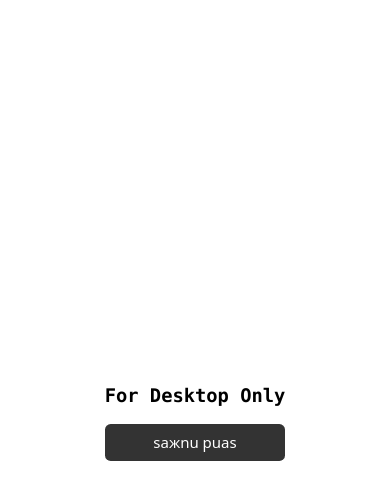
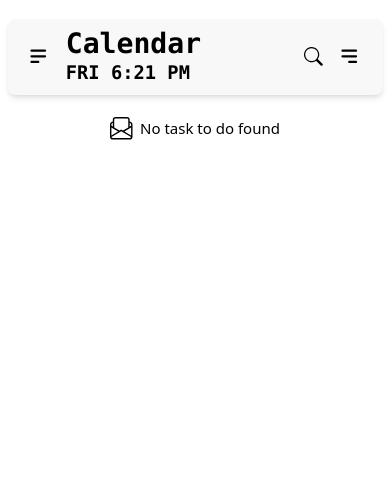
Before and after one commit to Boreumdal/unfinshed-proj-todo, a React (Vite) app in the folder frontend/: page /local in a window 390 px wide. Shown: the top 500 px of the page. Built offline with nearby package versions, Linux system fonts and the light colour scheme.

Commit message:
initial responsiveness

```diff
--- a/frontend/src/pages/Local/DisplayTask.jsx
+++ b/frontend/src/pages/Local/DisplayTask.jsx
@@ -36,7 +36,7 @@ const DisplayTask = ({tasks, setOpenedDataId, openedDataId, setOpenedDataToggle,
 	}, [tasks])
 
 	return (
-		<div className='flex flex-col gap-5 h-full'>
+		<div className='flex flex-col gap-5 h-fit py-2'>
 			{
 				tab === 'todo' && dates && dates.length > 0 && dates.sort((a, b) => Date.parse(a) - Date.parse(b))
 					.map((date, idx) => tasks && tasks.tasks.length > 0 && tasks.tasks.filter(task => task.marks.deleted !== true && task.dueDate.slice(0,10) === date && task.marks.archived !== true).length > 0 && (
@@ -49,7 +49,7 @@ const DisplayTask = ({tasks, setOpenedDataId, openedDataId, setOpenedDataToggle,
 								</div>
 							</div>
 
-							<div className='grid grid-cols-3 gap-2 mt-4'>
+							<div className='grid grid-cols-2 sm:grid-cols-3 gap-2 mt-5'>
 								{
 									tasks && tasks.tasks.length > 0 && tasks.tasks.filter(task => task.marks.deleted !== true && task.dueDate.slice(0,10) === date && task.marks.archived !== true).map(item => (
 										<div key={item.id} onClick={() => openTaskHandler(item.id)} className={((item.status !== 'todo' ? 'opacity-50 text-gray-400' : '') + (openedDataId && openedDataId !== item.id ? (light ?' bg-[#EEEEEE] hover:brightness-105' : 'bg-theme-dark-back hover:brightness-125') : (light ? ' bg-[#f7f7f7]' : ' bg-theme-dark-fore'))) + ' cursor-pointer hover:shadow-none duration-200 w-full h-[35px] flex items-center justify-between px-3 rounded shadow-sm'}>
@@ -80,7 +80,7 @@ const DisplayTask = ({tasks, setOpenedDataId, openedDataId, setOpenedDataToggle,
 								</div>
 							</div>
 
-							<div className='grid grid-cols-3 gap-2 mt-4'>
+							<div className='grid grid-cols-2 sm:grid-cols-3 gap-2 mt-5'>
 								{
 									tasks && tasks.tasks.length > 0 && tasks.tasks.filter(task => task.marks.deleted !== true && task.dueDate.slice(0,10) === date && task.marks.archived !== true && task.status === 'todo').map(item => (
 										<div key={item.id} onClick={() => openTaskHandler(item.id)} className={((item.status !== 'todo' ? 'opacity-50 text-gray-400' : '') + (openedDataId && openedDataId !== item.id ? (light ?' bg-[#EEEEEE] hover:brightness-105' : 'bg-theme-dark-back hover:brightness-125') : (light ? ' bg-[#f7f7f7]' : ' bg-theme-dark-fore'))) + ' cursor-pointer hover:shadow-none duration-200 w-full h-[35px] flex items-center justify-between px-3 rounded shadow-sm'}>
@@ -111,7 +111,7 @@ const DisplayTask = ({tasks, setOpenedDataId, openedDataId, setOpenedDataToggle,
 								</div>
 							</div>
 
-							<div className='grid grid-cols-3 gap-2 mt-4'>
+							<div className='grid grid-cols-2 sm:grid-cols-3 gap-2 mt-5'>
 								{
 									tasks && tasks.tasks.length > 0 && tasks.tasks.filter(task => task.marks.deleted !== true && task.dueDate.slice(0,10) === date && task.marks.marked === true).map(item => (
 										<div key={item.id} onClick={() => openTaskHandler(item.id)} className={((item.status !== 'todo' ? 'opacity-50 text-gray-400' : '') + (openedDataId && openedDataId !== item.id ? (light ?' bg-[#EEEEEE] hover:brightness-105' : 'bg-theme-dark-back hover:brightness-125') : (light ? ' bg-[#f7f7f7]' : ' bg-theme-dark-fore'))) + ' cursor-pointer hover:shadow-none duration-200 w-full h-[35px] flex items-center justify-between px-3 rounded shadow-sm'}>
@@ -142,7 +142,7 @@ const DisplayTask = ({tasks, setOpenedDataId, openedDataId, setOpenedDataToggle,
 								</div>
 							</div>
 
-							<div className='grid grid-cols-3 gap-2 mt-4'>
+							<div className='grid grid-cols-2 sm:grid-cols-3 gap-2 mt-5'>
 								{
 									tasks && tasks.tasks.length > 0 && tasks.tasks.filter(task => task.marks.deleted !== true && task.dueDate.slice(0,10) === date && task.status !== 'todo').map(item => (
 										<div key={item.id} onClick={() => openTaskHandler(item.id)} className={((item.status !== 'todo' ? 'opacity-50 text-gray-400' : '') + (openedDataId && openedDataId !== item.id ? (light ?' bg-[#EEEEEE] hover:brightness-105' : 'bg-theme-dark-back hover:brightness-125') : (light ? ' bg-[#f7f7f7]' : ' bg-theme-dark-fore'))) + ' cursor-pointer hover:shadow-none duration-200 w-full h-[35px] flex items-center justify-between px-3 rounded shadow-sm'}>
@@ -173,7 +173,7 @@ const DisplayTask = ({tasks, setOpenedDataId, openedDataId, setOpenedDataToggle,
 								</div>
 							</div>
 
-							<div className='grid grid-cols-3 gap-2 mt-4'>
+							<div className='grid grid-cols-2 sm:grid-cols-3 gap-2 mt-5'>
 								{
 									tasks && tasks.tasks.length > 0 && tasks.tasks.filter(task => task.marks.archived === true && task.dueDate.slice(0,10) === date).map(item => (
 										<div key={item.id} onClick={() => openTaskHandler(item.id)} className={((item.status !== 'todo' ? 'opacity-50 text-gray-400' : '') + (openedDataId && openedDataId !== item.id ? (light ?' bg-[#EEEEEE] hover:brightness-105' : 'bg-theme-dark-back hover:brightness-125') : (light ? ' bg-[#f7f7f7]' : ' bg-theme-dark-fore'))) + ' cursor-pointer hover:shadow-none duration-200 w-full h-[35px] flex items-center justify-between px-3 rounded shadow-sm'}>
@@ -205,7 +205,7 @@ const DisplayTask = ({tasks, setOpenedDataId, openedDataId, setOpenedDataToggle,
 								</div>
 							</div>
 
-							<div className='grid grid-cols-3 gap-2 mt-4'>
+							<div className='grid grid-cols-2 sm:grid-cols-3 gap-2 mt-5'>
 								{
 									tasks && tasks.tasks.length > 0 && tasks.tasks.filter(task => task.marks.deleted === true && task.dueDate.slice(0,10) === date).map(item => (
 										<div key={item.id} onClick={() => openTaskHandler(item.id)} className={((item.status !== 'todo' ? 'opacity-50 text-gray-400' : '') + (openedDataId && openedDataId !== item.id ? (light ?' bg-[#EEEEEE] hover:brightness-105' : 'bg-theme-dark-back hover:brightness-125') : (light ? ' bg-[#f7f7f7]' : ' bg-theme-dark-fore'))) + ' cursor-pointer hover:shadow-none duration-200 w-full h-[35px] flex items-center justify-between px-3 rounded shadow-sm'}>
@@ -229,7 +229,7 @@ const DisplayTask = ({tasks, setOpenedDataId, openedDataId, setOpenedDataToggle,
 				noDue && noDue.length > 0 && <>
 					{
 						tab === 'todo' && noDue && noDue.filter(item => item.marks.deleted !== true && item.marks.archived !== true).length !== 0 && (
-							<div className={(light ? 'text-theme-light-text' : 'text-theme-dark-text ') + 'flex items-center font-medium gap-2 border-b pb-2'}>
+							<div className={(light ? 'text-theme-light-text ' : 'text-theme-dark-text ') + 'flex items-center font-medium gap-2 border-b pb-2'}>
 								<h1 className='text-5xl'>00</h1>
 								<div className='flex flex-col'>
 									<p className='text-sm leading-5'>{year}</p>
@@ -240,7 +240,7 @@ const DisplayTask = ({tasks, setOpenedDataId, openedDataId, setOpenedDataToggle,
 					}
 					{
 						tab === 'standby' && noDue && noDue.filter(item => item.marks.deleted !== true && item.marks.archived !== true && item.status === 'todo').length !== 0 && (
-							<div className={(light ? 'text-theme-light-text' : 'text-theme-dark-text ') + 'flex items-center font-medium gap-2 border-b pb-2'}>
+							<div className={(light ? 'text-theme-light-text ' : 'text-theme-dark-text ') + 'flex items-center font-medium gap-2 border-b pb-2'}>
 								<h1 className='text-5xl'>00</h1>
 								<div className='flex flex-col'>
 									<p className='text-sm leading-5'>{year}</p>
@@ -251,7 +251,7 @@ const DisplayTask = ({tasks, setOpenedDataId, openedDataId, setOpenedDataToggle,
 					}
 					{
 						tab === 'important' && noDue && noDue.filter(item => item.marks.deleted !== true && item.marks.marked === true).length !== 0 && (
-							<div className={(light ? 'text-theme-light-text' : 'text-theme-dark-text ') + 'flex items-center font-medium gap-2 border-b pb-2'}>
+							<div className={(light ? 'text-theme-light-text ' : 'text-theme-dark-text ') + 'flex items-center font-medium gap-2 border-b pb-2'}>
 								<h1 className='text-5xl'>00</h1>
 								<div className='flex flex-col'>
 									<p className='text-sm leading-5'>{year}</p>
@@ -262,7 +262,7 @@ const DisplayTask = ({tasks, setOpenedDataId, openedDataId, setOpenedDataToggle,
 					}
 					{
 						tab === 'done' && noDue && noDue.filter(item => item.marks.deleted !== true && item.status !== 'todo').length !== 0 && (
-							<div className={(light ? 'text-theme-light-text' : 'text-theme-dark-text ') + 'flex items-center font-medium gap-2 border-b pb-2'}>
+							<div className={(light ? 'text-theme-light-text ' : 'text-theme-dark-text ') + 'flex items-center font-medium gap-2 border-b pb-2'}>
 								<h1 className='text-5xl'>00</h1>
 								<div className='flex flex-col'>
 									<p className='text-sm leading-5'>{year}</p>
@@ -273,7 +273,7 @@ const DisplayTask = ({tasks, setOpenedDataId, openedDataId, setOpenedDataToggle,
 					}
 					{
 						tab === 'archive' && noDue && noDue.filter(item => item.marks.archived === true).length !== 0 && (
-							<div className={(light ? 'text-theme-light-text' : 'text-theme-dark-text ') + 'flex items-center font-medium gap-2 border-b pb-2'}>
+							<div className={(light ? 'text-theme-light-text ' : 'text-theme-dark-text ') + 'flex items-center font-medium gap-2 border-b pb-2'}>
 								<h1 className='text-5xl'>00</h1>
 								<div className='flex flex-col'>
 									<p className='text-sm leading-5'>{year}</p>
@@ -284,7 +284,7 @@ const DisplayTask = ({tasks, setOpenedDataId, openedDataId, setOpenedDataToggle,
 					}
 					{
 						tab === 'bin' && noDue && noDue.filter(item => item.marks.deleted === true).length !== 0 && (
-							<div className={(light ? 'text-theme-light-text' : 'text-theme-dark-text ') + 'flex items-center font-medium gap-2 border-b pb-2'}>
+							<div className={(light ? 'text-theme-light-text ' : 'text-theme-dark-text ') + 'flex items-center font-medium gap-2 border-b pb-2'}>
 								<h1 className='text-5xl'>00</h1>
 								<div className='flex flex-col'>
 									<p className='text-sm leading-5'>{year}</p>
@@ -293,7 +293,7 @@ const DisplayTask = ({tasks, setOpenedDataId, openedDataId, setOpenedDataToggle,
 							</div>
 						)
 					}
-					<div className='grid grid-cols-3 gap-2'>
+					<div className='grid grid-cols-2 sm:grid-cols-3 gap-2'>
 						{
 							tab === 'todo' && noDue && noDue.filter(item => item.marks.deleted !== true && item.marks.archived !== true).map((item, idx) => (
 								<div key={item.id} onClick={() => openTaskHandler(item.id)} className={((item.status !== 'todo' ? 'opacity-50 text-gray-400' : '') + (openedDataId && openedDataId !== item.id ? (light ?' bg-[#EEEEEE] hover:brightness-105' : 'bg-theme-dark-back hover:brightness-125') : (light ? ' bg-[#f7f7f7]' : ' bg-theme-dark-fore'))) + ' cursor-pointer hover:shadow-none duration-200 w-full h-[35px] flex items-center justify-between px-3 rounded shadow-sm'}>
--- a/frontend/src/pages/Local/LocalDashboard.jsx
+++ b/frontend/src/pages/Local/LocalDashboard.jsx
@@ -1,8 +1,8 @@
 import React, { useState, useEffect } from 'react'
-import { BsFillGearFill, BsBox, BsBoxSeam, BsTrash3, BsStarFill, BsStar, BsThreeDots, BsCheckLg, BsArrowCounterclockwise, BsSearch, BsCaretUpFill, BsFillMoonStarsFill, BsSun } from 'react-icons/bs'
+import { BsFillGearFill, BsBox, BsBoxSeam, BsTrash3, BsStarFill, BsStar, BsThreeDots, BsCheckLg, BsArrowCounterclockwise, BsSearch, BsCaretUpFill, BsFillMoonStarsFill, BsFillCaretRightFill, BsSun } from 'react-icons/bs'
 import { GoPlus } from 'react-icons/go'
 import { RxCross2, RxColorWheel } from 'react-icons/rx'
-import { HiMenu, HiMenuAlt3 } from 'react-icons/hi'
+import { HiMenu, HiMenuAlt3, HiMenuAlt2 } from 'react-icons/hi'
 import { FaStickyNote, FaStar } from 'react-icons/fa'
 import { useNavigate } from 'react-router-dom'
 import { useTodos } from '../../data/context/TodosContext'
@@ -41,6 +41,8 @@ const LocalDashboard = () => {
 	const [testingToggle, setTestingToggle] = useState(false)
 
 	const [searchToggle, setSearchToggle] = useState(false)
+
+	const [mobileLeft, setMobileLeft] = useState(false)
 
 	const handleAddColumn = e => {
 		setAddColumn(e.target.value)
@@ -219,14 +221,18 @@ const LocalDashboard = () => {
 
 	return (
 		<>
-			<div className={(light ? 'bg-theme-light ' : 'bg-theme-dark text-white') + ' duration-500 ease-in-out hidden md:flex'}>
-				<div className=' w-[28%] max-w-[28%] min-w-[28%] h-screen p-5'>
+			<div className={(light ? 'bg-theme-light ' : 'bg-theme-dark text-white') + ' duration-500 ease-in-out flex'}>
+
+				<div className={(mobileLeft ? 'block ' : 'hidden ') + ' w-full sm:block sm:w-[28%] h-screen p-5'}>
 					<div className={(light ? 'bg-[#f8f8f8]' : 'bg-theme-dark-back ') + ' flex flex-col gap-5 w-full h-full drop-shadow-lg rounded-lg py-5 px-5  overflow-hidden'}>
 
 						<div className='h-[40px] flex items-center justify-between'>
 							<h1 className='text-3xl font-bold'>TodoList</h1>
-							<div className='flex items-center gap-3'>
-								<button onClick={() => setAddColumnToggle(!addColumnToggle)} className='text-xl bg-[#393E46] hover:bg-[#4ECCA3] duration-300 ease-in text-white rounded-md h-[32px] aspect-square flex items-center justify-center'>{ addColumnToggle ? <RxCross2 /> : <GoPlus />}</button>
+							<div className='flex items-center gap-2'>
+								<button onClick={() => setAddColumnToggle(!addColumnToggle)} className='text-xl bg-[#393E46] hover:bg-[#4ECCA3] duration-200 ease-in text-white rounded-md h-[32px] aspect-square flex items-center justify-center'>{ addColumnToggle ? <RxCross2 /> : <GoPlus />}</button>
+								{
+									mobileLeft && <button onClick={() => setMobileLeft(false)} className='text-xl hover:bg-[#4ECCA3] duration-200 ease-in text-[#393E46] rounded-md h-[32px] aspect-square flex items-center justify-center'><BsFillCaretRightFill /></button>
+								}
 							</div>
 						</div>
 
@@ -312,9 +318,11 @@ const LocalDashboard = () => {
 					</div>
 				</div>
 
-				<div className={(menu ? 'w-[50%]' : 'w-[72%] pr-5') + ' duration-300 origin-left h-screen py-5 relative '}>
-					<div className={(light ? 'bg-[#f8f8f8]' : 'bg-theme-dark-back') + ' h-[9vh] flex items-center justify-between  px-4 rounded-lg shadow-md z-40'}>
+				<div className={(menu ? 'w-full sm:w-[50%]' : 'w-full sm:w-[72%] sm:pr-5') + (mobileLeft ? ' hidden ' : '') + ' duration-300 origin-left h-screen py-5 relative '}>
+
+					<div className={(light ? 'bg-[#f8f8f8]' : 'bg-theme-dark-back') + ' h-[9vh] flex items-center justify-between mx-2 sm:mx-0 px-4 rounded-lg shadow-md z-40'}>
 						<div className='flex items-center gap-3 font-mono'>
+							<button onClick={() => setMobileLeft(!mobileLeft)} className='w-[32px] aspect-square text-2xl grid place-items-center'><HiMenuAlt2 /></button>
 							<div className='flex flex-col items-center'>
 								<div className='flex items-center gap-2'>
 									<h1 className='text-3xl font-bold'>Calendar</h1>
@@ -326,15 +334,6 @@ const LocalDashboard = () => {
 								</div>
 								<p className='text-xl font-bold self-start'>{`${day} ${time}`}</p>
 							</div>
-							{/* <div>
-								<div className='flex items-center gap-1'>
-									<h1 className='text-5xl'>{ today.slice(8)}</h1>
-									<div className='flex flex-col font-medium'>
-										<p className='text-sm leading-5'>{ today.slice(0, 4)}</p>
-										<p className='text-lg leading-5 font-bold'>{ months[+today.slice(5, 7) - 1]}</p>
-									</div>
-								</div>
-							</div> */}
 						</div>
 						<div className='flex items-center'>
 							<button onClick={() => handleSearchToggle()} className='w-[36px] aspect-square grid place-items-center text-xl rounded-full'><BsSearch /></button>
@@ -387,7 +386,7 @@ const LocalDashboard = () => {
 
 				{
 					menu &&
-					<div className='w-[22%] origin-right duration-1000 absolute right-0 h-full p-5'>
+					<div className='w-full sm:w-[22%] origin-right duration-1000 absolute right-0 h-full p-5 bg-white'>
 						<div className={(light ? 'bg-[#f8f8f8]' : 'bg-theme-dark-back') + ' flex flex-col gap-5 w-full h-full justify-between drop-shadow-lg rounded-lg py-5 px-5 overflow-hidden'}>
 							<div>
 								<div className='flex items-center justify-between'>
@@ -437,18 +436,7 @@ const LocalDashboard = () => {
 						</div>
 					</div>
 				}
-
 			</div>
-			{
-				<div className='md:hidden h-screen w-screen grid place-items-center duration-100'>
-					<div className='flex flex-col gap-4'>
-						<h1 className='text-xl font-mono font-bold'>For Desktop Only</h1>
-						<div className='flex flex-col gap-1'>
-							<button onClick={() => { location.href = 'https://www.youtube.com/watch?v=dQw4w9WgXcQ' }} className='rotate text-white font-medium bg-[#333] py-2 px-3 rounded-md w-full'>saжnu puas</button>
-						</div>
-					</div>
-				</div>
-			}
 			{
 				destinationColumn && <AddTaskModal destinationColumn={destinationColumn} setDestinationColumn={setDestinationColumn} />
 			}
--- a/frontend/src/pages/Local/OpenData.jsx
+++ b/frontend/src/pages/Local/OpenData.jsx
@@ -111,7 +111,7 @@ const OpenData = ({ doneTask, undoDoneTask, removeMark, openedDataId, deleteTask
     return <>
         {
             openedData.id && (
-                <div className={(light ? 'bg-[#f8f8f8]' : 'bg-theme-dark-fore') + ' absolute bottom-6 mb-[44px] right-7 w-[420px] py-6 px-5 rounded-lg drop-shadow-lg font-medium'}>
+                <div className={(light ? 'bg-[#f8f8f8]' : 'bg-theme-dark-fore') + ' absolute bottom-6 mb-[44px] right-7 w-[342px] sm:w-[420px] py-6 px-5 rounded-lg drop-shadow-lg font-medium'}>
                     <div className='flex items-center justify-between'>
                         <h1 className='font-bold text-3xl max-w-[140px] truncate'>{ openedData.title }</h1>
                         <div className='flex text-xl items-center gap-1'>
--- a/frontend/src/pages/Local/Search.jsx
+++ b/frontend/src/pages/Local/Search.jsx
@@ -44,7 +44,7 @@ const Search = ({ setSearchToggle, setOpenedDataId, setOpenedDataToggle }) => {
 
 	return (
 		<div className='absolute grid place-items-center inset-0 bg-[#3d3d3d2e]'>
-			<div className={(light ? 'bg-white' : 'bg-theme-dark-fore text-white') + ' w-[448px] rounded-lg overflow-hidden'}>
+			<div className={(light ? 'bg-white' : 'bg-theme-dark-fore text-white') + ' w-[90%] sm:w-[448px] rounded-lg overflow-hidden'}>
 				<div className='h-[44px] w-full flex items-center gap-1'>
 					<span className='text-xl h-full aspect-square grid place-items-center'><BsSearch /></span>
 					<input type="text" className='bg-transparent w-full h-full outline-none border-none font-medium' value={searchTitle} onChange={e => setSearchTitle(e.target.value)} placeholder='Search by title...' />
```
